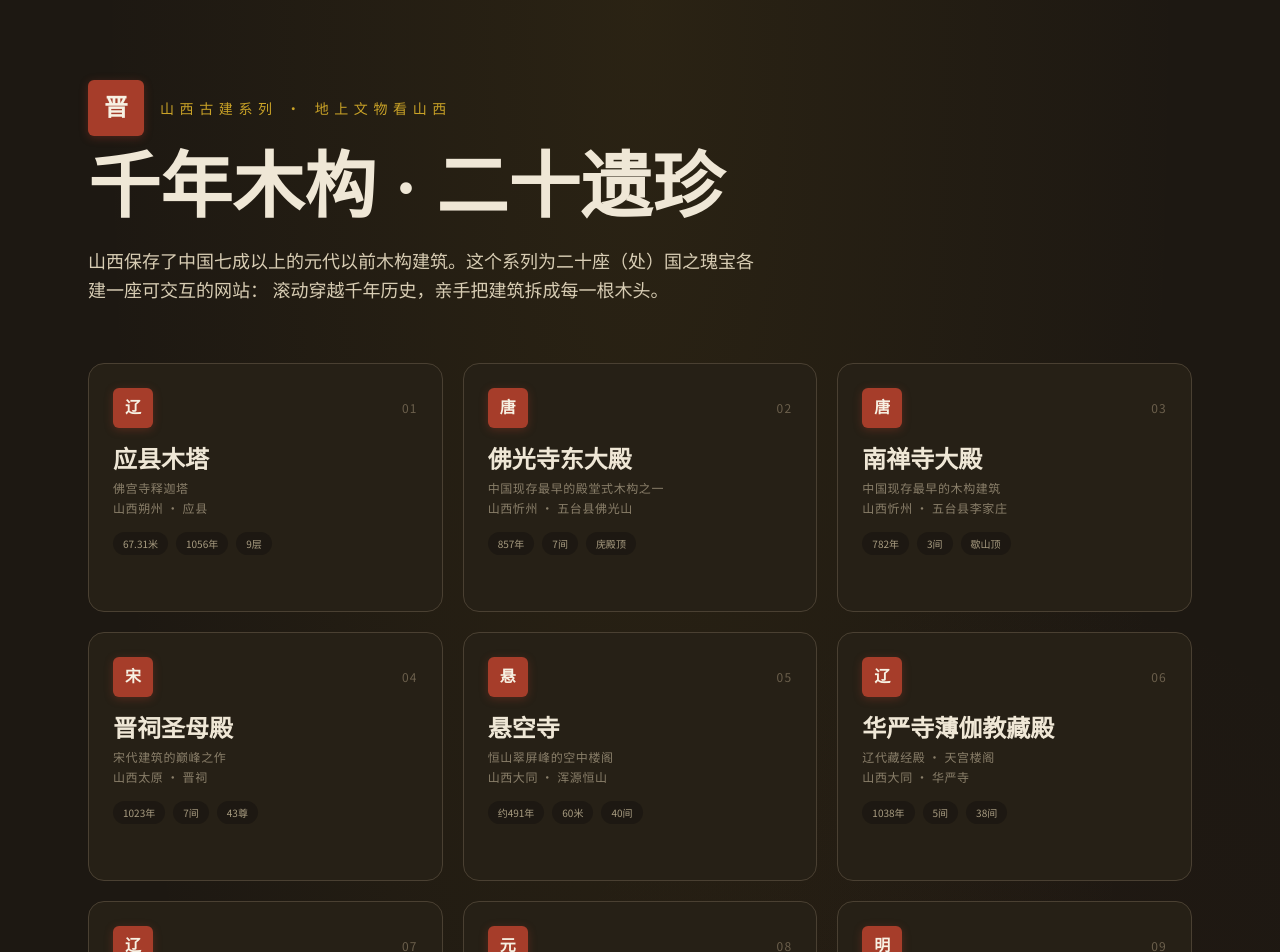
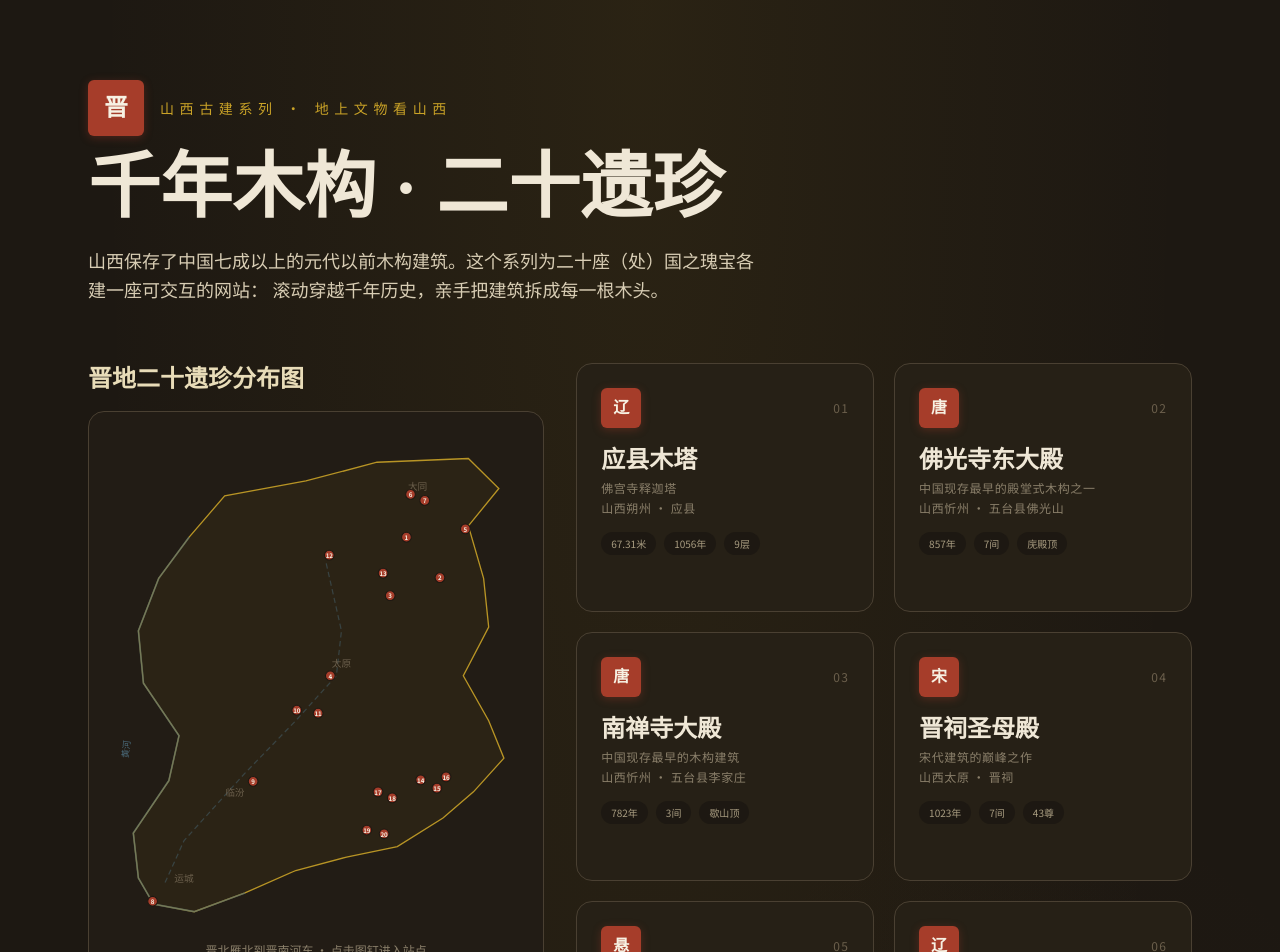
Before and after one commit to scott987-cmd/shanxi-gujian-sites, a React (Vite) app: page /#/ in a window 1280 px wide. Shown: the top 952 px of the page. Built offline with nearby package versions, Linux system fonts and the light colour scheme.

Commit message:
总览首页加山西古建分布地图：20 站按真实经纬度上图（晋北至晋南），黄河汾河示意，图钉编号悬停显示名称、点击进站点，拥挤点位错位排布

```diff
--- /dev/null
+++ b/src/components/ShanxiMap.tsx
@@ -0,0 +1,102 @@
+import { useState } from 'react'
+import { SITES } from '../sites'
+
+// 山西省轮廓（示意性简化，经纬度）
+const OUTLINE: [number, number][] = [
+  [113.8, 40.6], [112.9, 40.55], [112.2, 40.3], [111.4, 40.1], [111.05, 39.55], [110.75, 39.0],
+  [110.55, 38.3], [110.6, 37.6], [110.95, 36.9], [110.85, 36.3], [110.5, 35.6], [110.55, 35.0],
+  [110.7, 34.65], [111.1, 34.55], [111.6, 34.8], [112.1, 35.1], [112.6, 35.28], [113.1, 35.42],
+  [113.55, 35.8], [113.85, 36.15], [114.15, 36.6], [114.0, 37.1], [113.75, 37.7], [114.0, 38.35],
+  [113.95, 39.0], [113.8, 39.7], [114.1, 40.2],
+]
+// 主要城市标注
+const CITIES: [string, number, number][] = [
+  ['大同', 113.3, 40.18], ['太原', 112.55, 37.82], ['临汾', 111.5, 36.1], ['运城', 111.0, 34.95],
+]
+
+const LNG0 = 110.3
+const LNG1 = 114.3
+const LAT0 = 34.3
+const LAT1 = 40.9
+const W = 460
+const H = 560
+
+function proj(lng: number, lat: number): [number, number] {
+  const x = ((lng - LNG0) / (LNG1 - LNG0)) * W
+  const y = ((LAT1 - lat) / (LAT1 - LAT0)) * H
+  return [x, y]
+}
+
+export default function ShanxiMap() {
+  const [hover, setHover] = useState<string | null>(null)
+  const outline = OUTLINE.map(([lng, lat]) => proj(lng, lat).join(',')).join(' ')
+
+  return (
+    <div className="relative rounded-2xl border border-[#4a4032] bg-[#221c15] p-4 md:p-6">
+      <svg viewBox={`0 0 ${W} ${H}`} className="mx-auto w-full max-w-[460px] select-none">
+        {/* 省界 */}
+        <polygon points={outline} fill="rgba(201,162,39,0.06)" stroke="#c9a227" strokeWidth={1.5} opacity={0.9} />
+        {/* 黄河（西、南界河示意） */}
+        <path
+          d={`M ${proj(111.05, 39.55).join(' ')} L ${proj(110.75, 39.0).join(' ')} L ${proj(110.55, 38.3).join(' ')} L ${proj(110.6, 37.6).join(' ')} L ${proj(110.95, 36.9).join(' ')} L ${proj(110.85, 36.3).join(' ')} L ${proj(110.5, 35.6).join(' ')} L ${proj(110.55, 35.0).join(' ')} L ${proj(110.7, 34.65).join(' ')} L ${proj(111.1, 34.55).join(' ')} L ${proj(111.6, 34.8).join(' ')}`}
+          fill="none"
+          stroke="#4a6a7a"
+          strokeWidth={2}
+          opacity={0.6}
+        />
+        <text x={proj(110.45, 36.6)[0]} y={proj(110.45, 36.6)[1]} fontSize={10} fill="#4a6a7a" transform={`rotate(-84 ${proj(110.45, 36.6)[0]} ${proj(110.45, 36.6)[1]})`} className="font-serif-sc">
+          黄河
+        </text>
+        {/* 汾河（示意） */}
+        <path
+          d={`M ${proj(112.4, 39.2).join(' ')} L ${proj(112.55, 38.3).join(' ')} L ${proj(112.5, 37.7).join(' ')} L ${proj(112.1, 37.1).join(' ')} L ${proj(111.6, 36.4).join(' ')} L ${proj(111.0, 35.5).join(' ')} L ${proj(110.8, 34.9).join(' ')}`}
+          fill="none"
+          stroke="#4a6a7a"
+          strokeWidth={1.4}
+          strokeDasharray="6 4"
+          opacity={0.45}
+        />
+        {/* 城市 */}
+        {CITIES.map(([name, lng, lat]) => {
+          const [x, y] = proj(lng, lat)
+          return (
+            <text key={name} x={x} y={y} fontSize={11} fill="#6b5f4c" textAnchor="middle" className="font-serif-sc">
+              {name}
+            </text>
+          )
+        })}
+        {/* 图钉 */}
+        {SITES.filter((s) => s.geo).map((s, i) => {
+          const [lng, lat, jx, jy] = s.geo!
+          const [x, y] = proj(lng + jx, lat + jy)
+          const active = hover === s.id
+          return (
+            <a key={s.id} href={`#/s/${s.id}`}>
+              <g
+                transform={`translate(${x} ${y})`}
+                style={{ cursor: 'pointer' }}
+                onMouseEnter={() => setHover(s.id)}
+                onMouseLeave={() => setHover(null)}
+              >
+                {active && <circle r={16} fill="none" stroke="#c9a227" strokeWidth={1} opacity={0.8} className="animate-ping" style={{ transformOrigin: '0 0' }} />}
+                <circle r={active ? 7.5 : 5.5} fill={active ? '#c9a227' : '#a63d2a'} stroke="#1d1812" strokeWidth={1.2} style={{ transition: 'r .2s' }} />
+                <text y={3.2} fontSize={7} textAnchor="middle" fill="#f7f1e3" fontWeight={700}>
+                  {i + 1}
+                </text>
+                {active && (
+                  <g transform="translate(10 -10)">
+                    <rect x={0} y={-14} width={s.name.length * 12 + 34} height={22} rx={4} fill="#1d1812" stroke="#c9a227" strokeWidth={0.8} />
+                    <text x={8} y={2} fontSize={11} fill="#eacd7a" className="font-serif-sc">
+                      {s.name}
+                    </text>
+                  </g>
+                )}
+              </g>
+            </a>
+          )
+        })}
+      </svg>
+      <div className="mt-3 text-center text-xs text-[#8a7f6a]">晋北雁北到晋南河东 · 点击图钉进入站点</div>
+    </div>
+  )
+}
--- a/src/pages/Gallery.tsx
+++ b/src/pages/Gallery.tsx
@@ -1,4 +1,5 @@
 import { SITES } from '../sites'
+import ShanxiMap from '../components/ShanxiMap'
 
 export default function Gallery() {
   return (
@@ -14,7 +15,12 @@ export default function Gallery() {
           滚动穿越千年历史，亲手把建筑拆成每一根木头。
         </p>
 
-        <div className="mt-14 grid gap-5 sm:grid-cols-2 lg:grid-cols-3">
+        <div className="mt-14 grid items-start gap-8 lg:grid-cols-[minmax(0,1fr)_minmax(0,1.35fr)]">
+          <div className="lg:sticky lg:top-20">
+            <h2 className="font-serif-sc mb-4 text-2xl font-bold text-[#e8dcb8]">晋地二十遗珍分布图</h2>
+            <ShanxiMap />
+          </div>
+          <div className="grid gap-5 sm:grid-cols-2">
           {SITES.map((s, i) => (
             <a
               key={s.id}
@@ -39,6 +45,7 @@ export default function Gallery() {
               <div className="mt-4 text-xs text-[#c9a227] opacity-0 transition group-hover:opacity-100">进入站点 →</div>
             </a>
           ))}
+          </div>
         </div>
 
         <footer className="mt-16 border-t border-[#4a4032] pt-8 text-center text-xs text-[#6b5f4c]">
--- a/src/sites/batch1.ts
+++ b/src/sites/batch1.ts
@@ -7,6 +7,7 @@ export const nanchansi: BuildingConfig = {
   alias: '中国现存最早的木构建筑',
   seal: '唐',
   location: '山西忻州 · 五台县李家庄',
+  geo: [113.15, 38.82, -0.12, -0.05],
   archetype: 'hall',
   tagline:
     '唐建中三年（782 年），一座三间小殿在五台山外的村落里落成。它躲过了会昌灭法，熬过了一千两百年的风雨地震，是今天中国大地上现存最古老的木构建筑。',
@@ -91,6 +92,7 @@ export const jinci: BuildingConfig = {
   alias: '宋代建筑的巅峰之作',
   seal: '宋',
   location: '山西太原 · 晋祠',
+  geo: [112.44, 37.7, 0, 0],
   archetype: 'hall',
   tagline:
     '北宋天圣年间，为祭祀唐叔虞之母邑姜，太原晋水畔建起这座重檐大殿。殿前八条木雕蟠龙盘柱欲飞，殿内四十三尊宋代侍女塑像衣袂如生，门前的鱼沼飞梁是世界上最早的十字形桥梁。',
@@ -174,6 +176,7 @@ export const xuankongsi: BuildingConfig = {
   alias: '恒山翠屏峰的空中楼阁',
   seal: '悬',
   location: '山西大同 · 浑源恒山',
+  geo: [113.71, 39.66, 0.06, 0],
   archetype: 'cliff',
   tagline:
     '北魏后期，工匠把二十七根横梁插进恒山翠屏峰的崖壁，在半空建起四十间殿阁。远望如浮雕嵌于绝壁，登临则栈道悬空——它不靠立木支撑，靠的是杠杆与勇气。',
@@ -237,6 +240,7 @@ export const huayansi: BuildingConfig = {
   alias: '辽代藏经殿 · 天宫楼阁',
   seal: '辽',
   location: '山西大同 · 华严寺',
+  geo: [113.3, 40.09, -0.07, 0.03],
   archetype: 'hall',
   tagline:
     '辽重熙七年（1038 年），华严寺建起这座藏经殿。殿内环壁而立的“天宫楼阁”壁藏，把辽代建筑的精工缩微成 38 间空中楼阁；一尊合掌露齿的胁侍菩萨，被郑振铎赞为“东方维纳斯”。',
@@ -316,6 +320,7 @@ export const shanhuasi: BuildingConfig = {
   alias: '辽金巨构 · 减柱大法',
   seal: '辽',
   location: '山西大同 · 善化寺',
+  geo: [113.3, 40.08, 0.07, -0.04],
   archetype: 'hall',
   tagline:
     '大同城南的善化寺，是中国现存最完整的辽金寺院。大雄宝殿面阔七间 41.8 米，减柱造让殿内空间豁然开朗；五方佛与二十四诸天彩塑肃立千年，是辽金气象最完整的现场。',
--- a/src/sites/batch2.ts
+++ b/src/sites/batch2.ts
@@ -7,6 +7,7 @@ export const yonglegong: BuildingConfig = {
   alias: '《朝元图》与整体搬迁的奇迹',
   seal: '元',
   location: '山西运城 · 芮城县',
+  geo: [110.69, 34.69, 0, 0],
   archetype: 'hall',
   tagline:
     '元代全真教三大祖庭之一。三清殿四壁的《朝元图》以近三百位天神朝谒元始天尊，是中国壁画的巅峰。1959 年，为避让三门峡水库，整座宫殿群被逐块编号拆运、异地重建——世界文物保护史上罕见的整体搬迁。',
@@ -106,6 +107,7 @@ export const feihongta: BuildingConfig = {
   alias: '世界最高的多彩琉璃塔',
   seal: '明',
   location: '山西临汾 · 洪洞县广胜寺',
+  geo: [111.68, 36.29, 0, 0],
   archetype: 'tower',
   tower: { stories: 13, glaze: true },
   tagline:
@@ -161,6 +163,7 @@ export const shuanglinsi: BuildingConfig = {
   alias: '东方彩塑艺术宝库',
   seal: '塑',
   location: '山西晋中 · 平遥县',
+  geo: [112.19, 37.2, -0.08, 0.04],
   archetype: 'hall',
   tagline:
     '平遥城外的双林寺，十座殿宇里住着两千余尊彩塑。千手观音慈悲低垂，韦驮将军扭身怒目——被行家称为“天下第一韦驮”。这里的木头是骨架，泥巴才是灵魂。',
@@ -249,6 +252,7 @@ export const zhenguosi: BuildingConfig = {
   alias: '五代木构 · 乱世幸存者',
   seal: '五代',
   location: '山西晋中 · 平遥县',
+  geo: [112.24, 37.24, 0.08, -0.04],
   archetype: 'hall',
   tagline:
     '公元 963 年，五代十国的乱世里，北汉小国在平遥城外建起这座佛殿。它没有唐代前辈的名气，却是中国现存最古老的木构之一——殿内十一尊五代彩塑，是敦煌之外仅存的五代寺观彩塑。',
@@ -327,6 +331,7 @@ export const chongfusi: BuildingConfig = {
   alias: '金代巨殿 · 五绝同殿',
   seal: '金',
   location: '山西朔州 · 朔城区',
+  geo: [112.43, 39.31, 0, 0],
   archetype: 'hall',
   tagline:
     '金皇统三年（1143 年）建成的弥陀殿，面阔七间 41 米，与八百年前相比几乎未变。琉璃脊饰、菱花门窗、金代壁画、塑像与匾额同殿共存，被称为“崇福五绝”——一座殿就是一部金代艺术全集。',
--- a/src/sites/foguangsi.ts
+++ b/src/sites/foguangsi.ts
@@ -6,6 +6,7 @@ export const foguangsi: BuildingConfig = {
   alias: '中国现存最早的殿堂式木构之一',
   seal: '唐',
   location: '山西忻州 · 五台县佛光山',
+  geo: [113.42, 38.95, 0.1, 0.06],
   archetype: 'hall',
   tagline:
     '公元 857 年，唐大中十一年，长安女弟子宁公遇施资、高僧愿诚主持重建。1937 年，梁思成、林徽因循着敦煌壁画《五台山图》的线索找到它，一举打破“中国已无唐代木构”的断言。',
--- a/src/sites/types.ts
+++ b/src/sites/types.ts
@@ -79,6 +79,7 @@ export interface BuildingConfig {
   alias: string
   seal: string // 印章字
   location: string
+  geo?: [number, number, number, number] // 经度, 纬度, 偏移x, 偏移y（度）
   archetype: 'pagoda' | 'hall' | 'tower' | 'cliff'
   tower?: { stories: number; glaze: boolean }
   tagline: string
--- a/src/sites/yingxian.ts
+++ b/src/sites/yingxian.ts
@@ -7,6 +7,7 @@ export const yingxian: BuildingConfig = {
   alias: '佛宫寺释迦塔',
   seal: '辽',
   location: '山西朔州 · 应县',
+  geo: [113.19, 39.55, 0, 0],
   archetype: 'pagoda',
   tagline: '公元 1056 年，辽代工匠不施一钉一铆，以榫卯与斗拱在晋北高原立起一座 67 米的纯木巨塔。近千年风雨、数十次强震、两百余发炮弹，未能让它倒下。',
   heroStats: HERO_STATS,
```
Also changed, not shown: src/sites/batch3.ts (+8 -0 lines).
